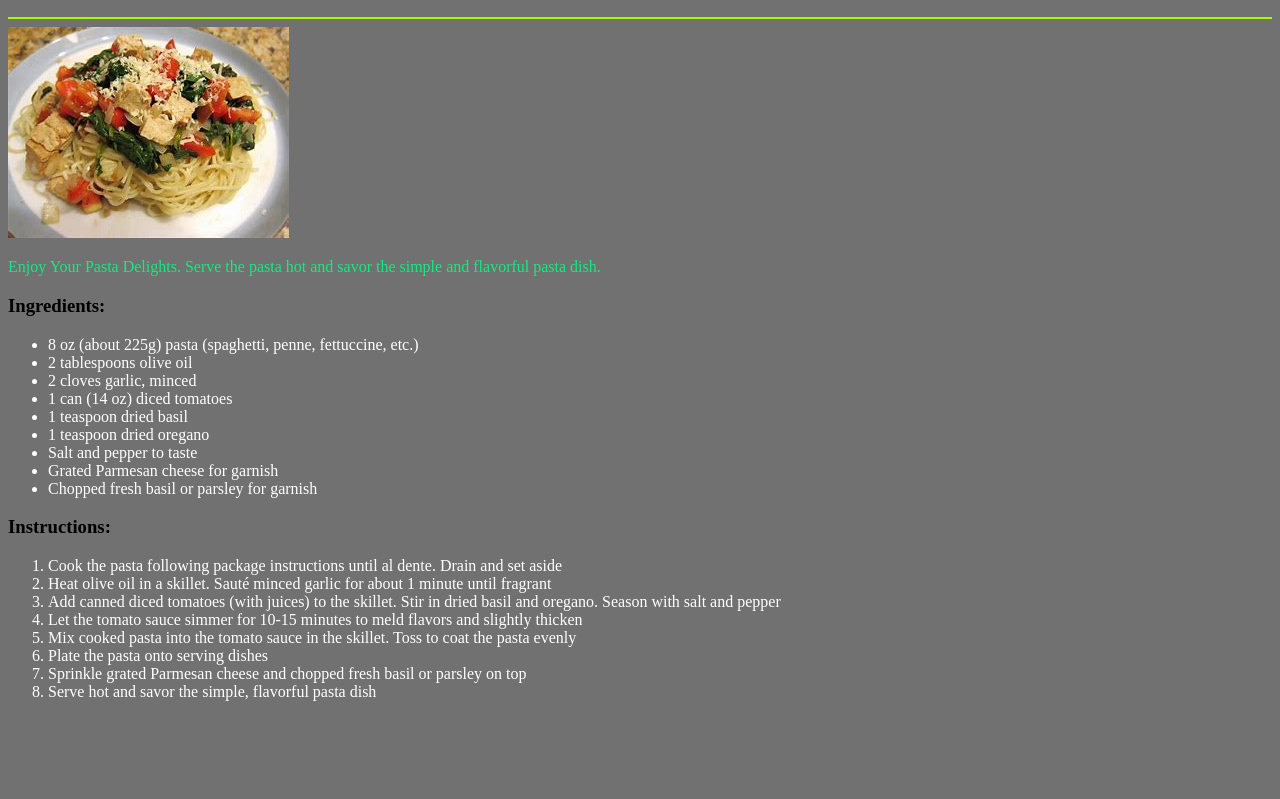
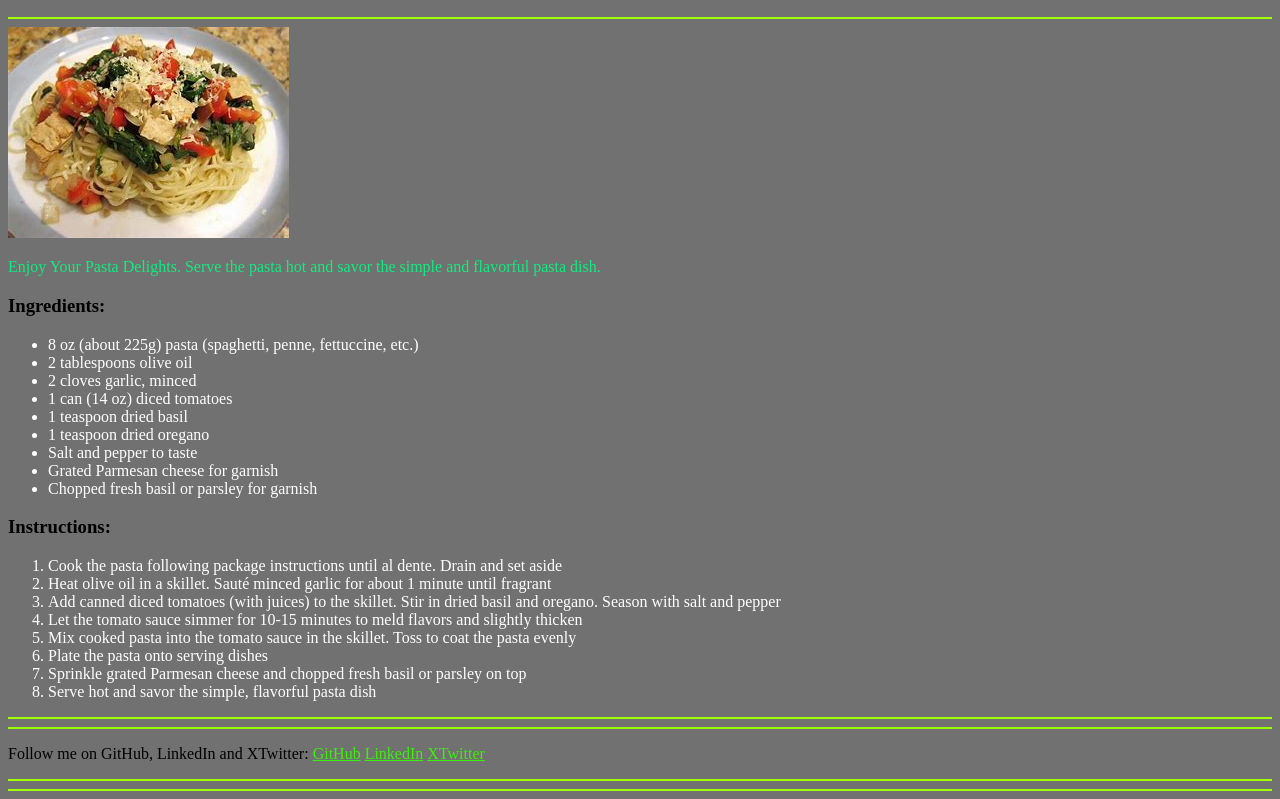
Before and after one commit to kyAvinash/HTMLProject, a plain HTML site: page personal_Recipe_Collection/index.html in a window 1280 px wide. Shown: the part 3237-4036 px from the top of the page. Before the commit the page ends 3954 px from the top, so only its background shows below. Drawn offline with Linux system fonts and the light colour scheme.

Commit message:
added footer in page. For newtorking info.

```diff
--- a/personal_Recipe_Collection/index.html
+++ b/personal_Recipe_Collection/index.html
@@ -183,5 +183,18 @@
 
     </section>
 
+    <hr>
+    <hr>
+
+    <footer>
+        <p>Follow me on GitHub, LinkedIn and XTwitter:
+            <a class="linkcolor" href="https://github.com/kyAvinash" alt="Loading" target="_blank">GitHub</a>
+        <a class="linkcolor" href="https://www.linkedin.com/in/avinash-kumar-yadav-73b645283" alt="Loading" target="_blank">LinkedIn</a>
+        <a class="linkcolor" href="https://twitter.com/vinash_ydv?t=vJNlFypBL6T_ds8FDpzorQ&s=09" alt="Loading"  target="_blank">XTwitter</a>
+        </p>
+    </footer>
+
+    <hr>
+    <hr>
 </body>
 </html>
```
